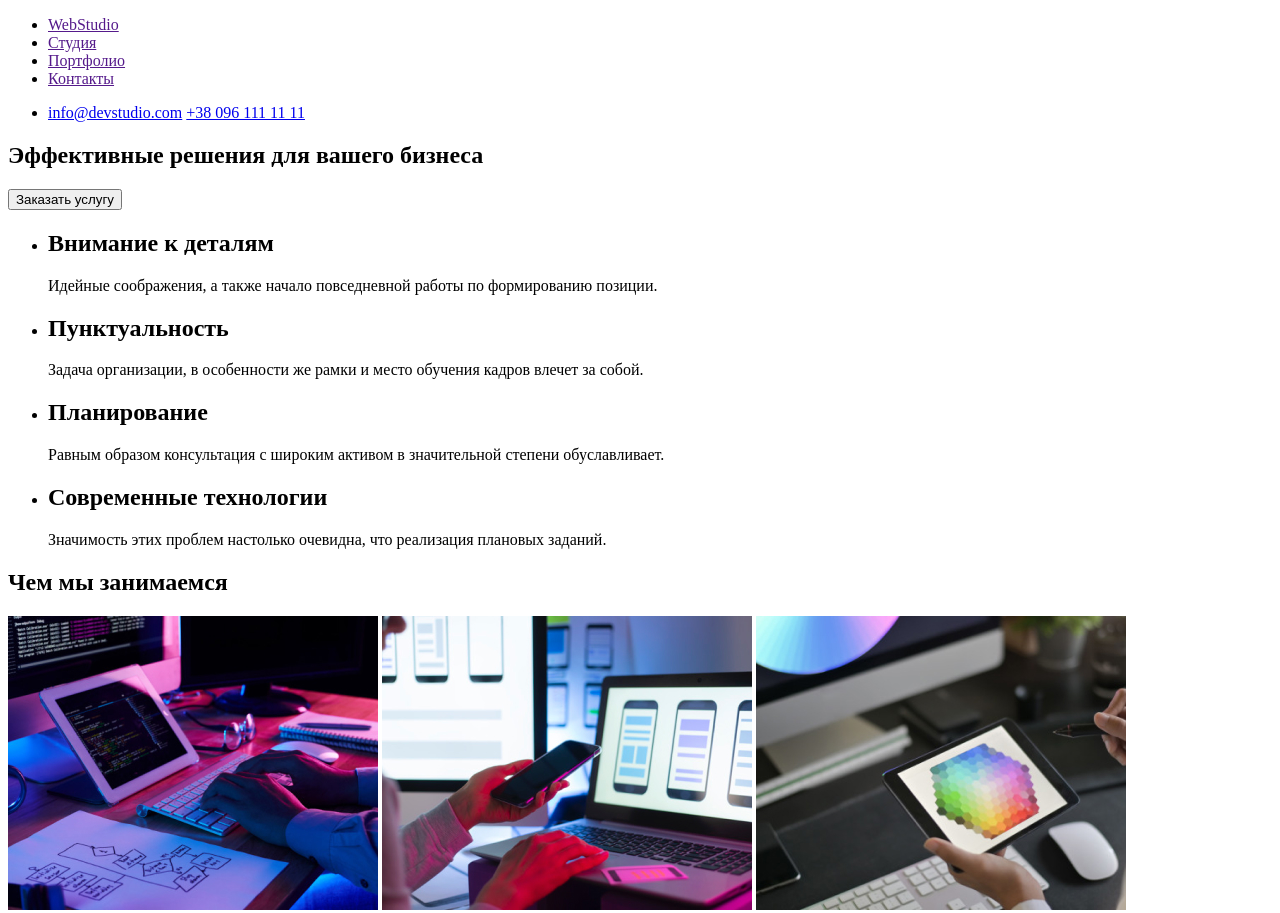
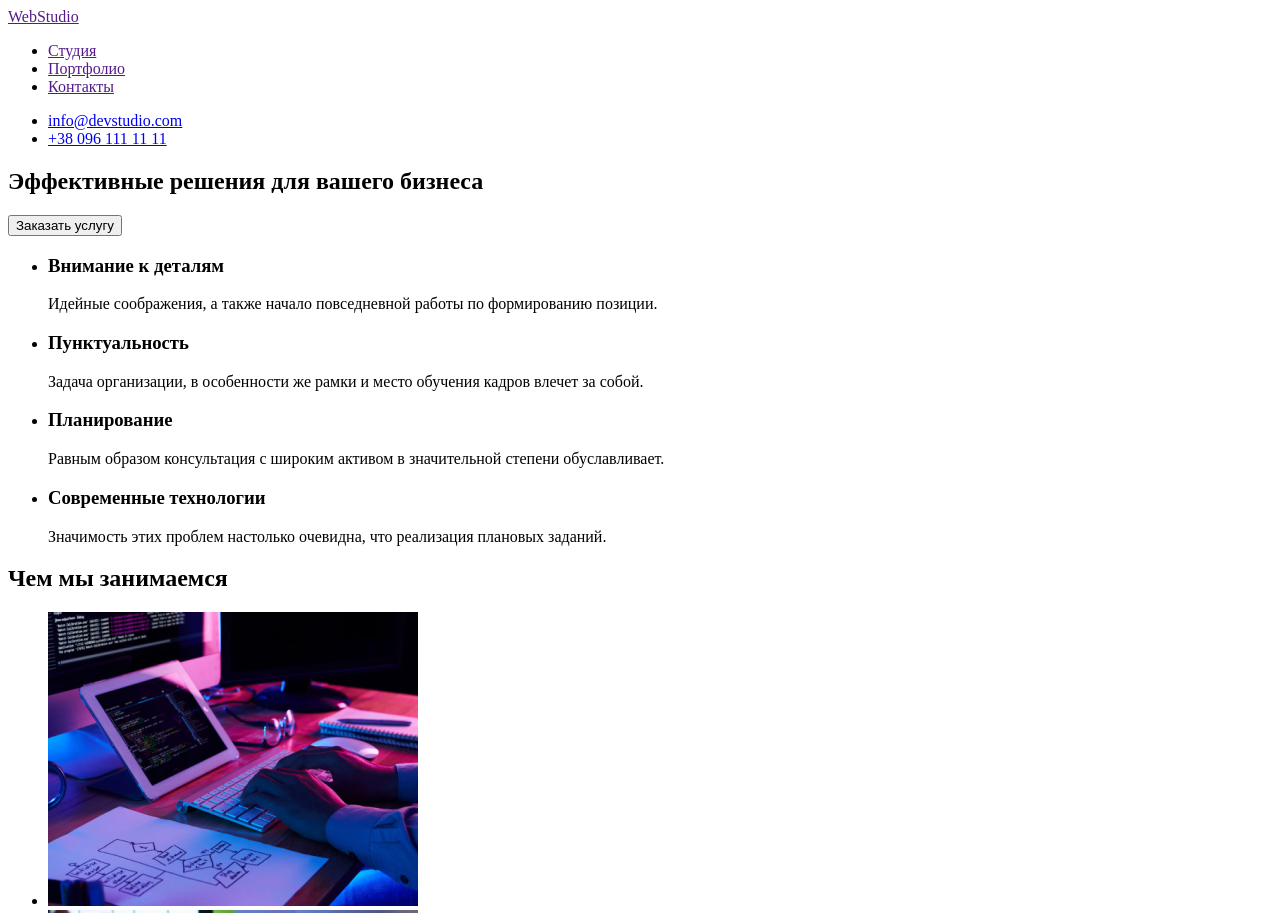
Before and after one commit to Daria0001/goit-markup-hw-01, a plain HTML site: page index.html in a window 1280 px wide. Shown: the top 913 px of the page. Drawn offline with Linux system fonts and the light colour scheme.

Commit message:
Formatting

```diff
--- a/index.html
+++ b/index.html
@@ -9,18 +9,18 @@
 <body>
   <header>
       <nav>
+        <a href="">WebStudio</a>
 <ul>
-    <li><a href="">WebStudio</a></li>
     <li><a href="">Студия</a></li>
     <li><a href="">Портфолио</a></li>
     <li><a href="">Контакты</a></li>
 </ul>
      </nav>
      <ul>
-<li>
-    <a class="contact-sectoin-link" href="info@devstudio.com">info@devstudio.com</a>
-    <a class="contact-section-link" href="tel:+380961111111">+38 096 111 11 11</a>
-</li>
+
+    <li><a class="contact-sectoin-link" href="info@devstudio.com">info@devstudio.com</a></li>
+    <li><a class="contact-section-link" href="tel:+380961111111">+38 096 111 11 11</a></li>
+
     </ul>
 
  </header>
@@ -31,14 +31,14 @@
 <div>
     <section>
         <h1>Эффективные решения для вашего бизнеса</h1>
-       <button>Заказать услугу</button>
+       <button type="button">Заказать услугу</button>
     </section>
 </div>
 
 <section>
     <ul>
     <li>
-        <h2>Внимание к деталям</h2>
+        <h3>Внимание к деталям</h3>
         <p>
             Идейные соображения, а также начало повседневной работы по формированию позиции.
         </p>
@@ -46,7 +46,7 @@
     </ul>
     <ul>
     <li>
-        <h2>Пунктуальность</h2>
+        <h3>Пунктуальность</h3>
         <p>
             Задача организации, в особенности же рамки и место обучения кадров влечет за собой.
         </p>
@@ -54,7 +54,7 @@
     </ul>
     <ul>
     <li>
-        <h2>Планирование</h2>
+        <h3>Планирование</h3>
         <p>
             Равным образом консультация с широким активом в значительной степени обуславливает.
         </p>
@@ -62,7 +62,7 @@
     </ul>
     <ul>
     <li>
-        <h2>Современные технологии</h2>
+        <h3>Современные технологии</h3>
         <p>
             Значимость этих проблем настолько очевидна, что реализация плановых заданий.
         </p>
@@ -73,11 +73,11 @@
 <section>
     <h2>Чем мы занимаемся</h2>
 
-
-    <img src="./images/box1.jpg" alt="photo1" width="370"/>
-    <img src="./images/box2.jpg" alt="photo2"  width="370"/>
-    <img src="./images/box3.jpg" alt="photo3" width="370" />
-
+     <ul>
+    <li><img src="./images/box1.jpg" alt="фото1" width="370" /></li>
+    <li><img src="./images/box2.jpg" alt="фото2" width="370" /></li>
+    <li><img src="./images/box3.jpg" alt="фото3" width="370" /></li>
+    </ul>
 
 
 </section>
@@ -89,7 +89,7 @@
     <h2>Наша команда</h2>
     <ul>
  <li>
-<img src="./images/img1.jpg" alt="photo4" width="270"/>
+<img src="./images/img1.jpg" alt="фото4" width="270"/>
 <h3>Игорь Демьяненко</h3>
 <p>Product Designer</p>
 </li>
@@ -97,20 +97,20 @@
 
 
  <li>
-<img src="./images/img2.jpg" alt="photo5" width="270"/>
+<img src="./images/img2.jpg" alt="фото5" width="270"/>
 <h3>Ольга Репина</h3>
 <p>Frontend Developer</p>
 </li>
 
 
 <li>
-<img src="./images/img3.jpg" alt="photo6" width="270"/>
+<img src="./images/img3.jpg" alt="фото6" width="270"/>
 <h3>Николай Тарасов</h3>
 <p>Marketing</p>
 </li>
 
 <li>
-<img src="./images/img4.jpg" alt="photo7" width="270"/>
+<img src="./images/img4.jpg" alt="фото7" width="270"/>
 <h3>Михаил Ермаков</h3>
 <p>UI Designer</p>
 </li>
@@ -124,9 +124,9 @@
 
 
 <footer>
-<ul>
-    <li><a href="">WebStudio</a></li>
- </ul>
+
+<a href="">WebStudio</a>
+
 <address>
 <a class="contact-sectoin-link" href="г.Киев,пр-тЛесиУкраинки,26">г. Киев, пр-т Леси Украинки, 26</a>
 <a class="contact-sectoin-link" href="info@devstudio.com">info@devstudio.com</a>
```
Also changed, not shown: .prettierrc.json (added).
